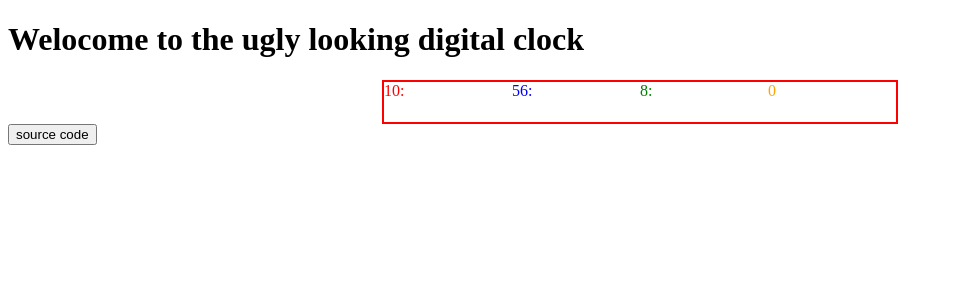
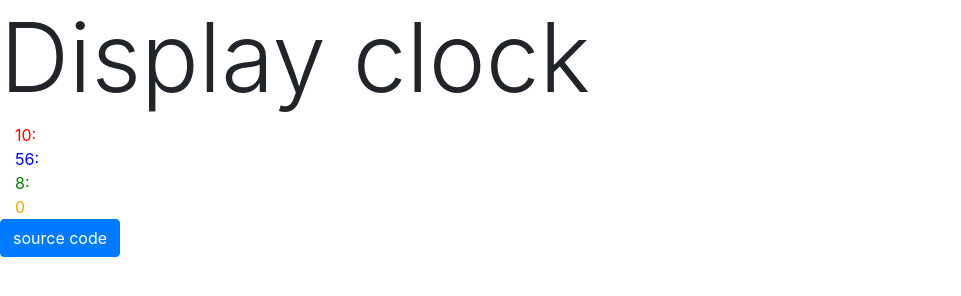
Before and after one commit to darkrabel/The-ugly-clock, a plain HTML site: page index.html in a window 1280 px wide. Shown: the whole page, without its empty margins (0-961 px from the left). Drawn offline with nearby package versions, Linux system fonts and the light colour scheme.

Commit message:
Update index.html

```diff
--- a/index.html
+++ b/index.html
@@ -5,21 +5,25 @@
     <meta http-equiv="X-UA-Compatible" content="IE=edge">
     <meta name="viewport" content="width=device-width, initial-scale=1.0">
     <title>Document</title>
+    <link rel="stylesheet" href="https://cdn.jsdelivr.net/npm/bootstrap@4.1.3/dist/css/bootstrap.min.css" integrity="sha384-MCw98/SFnGE8fJT3GXwEOngsV7Zt27NXFoaoApmYm81iuXoPkFOJwJ8ERdknLPMO" crossorigin="anonymous">
     <link rel="stylesheet" href="style.css">
 </head>
 <body>
-    <h1>Welocome to the ugly looking digital clock </h1>
-   <div class="container">
-       <div class="hands" id="hour"></div>
-       <div class="hands" id="minute"></div>
-       <div class="hands" id="second"></div>
-       <div class="hands" id="milesecond"></div>
-   </div>
-   <div class="credit">
-    <form action="https://github.com/darkrabel/The-ugly-clock" method="get" target="_blank">
-        <button type="submit">source code</button>
-     </form>
-   </div>
+    <h1 class="display-1">Display clock</h1>
+
+    <div class="container-fluid">
+
+             <div class="hands" id="hour"></div>
+             <div class="hands" id="minute"></div>
+             <div class="hands" id="second"></div>
+             <div class="hands" id="milesecond"></div>
+
+
+    </div>
+    <button id="sourcecode" type="button" class="btn btn-primary">source code</button>
+
+
+
 </body>
 <script src="app.js"></script>
 </html>
```
